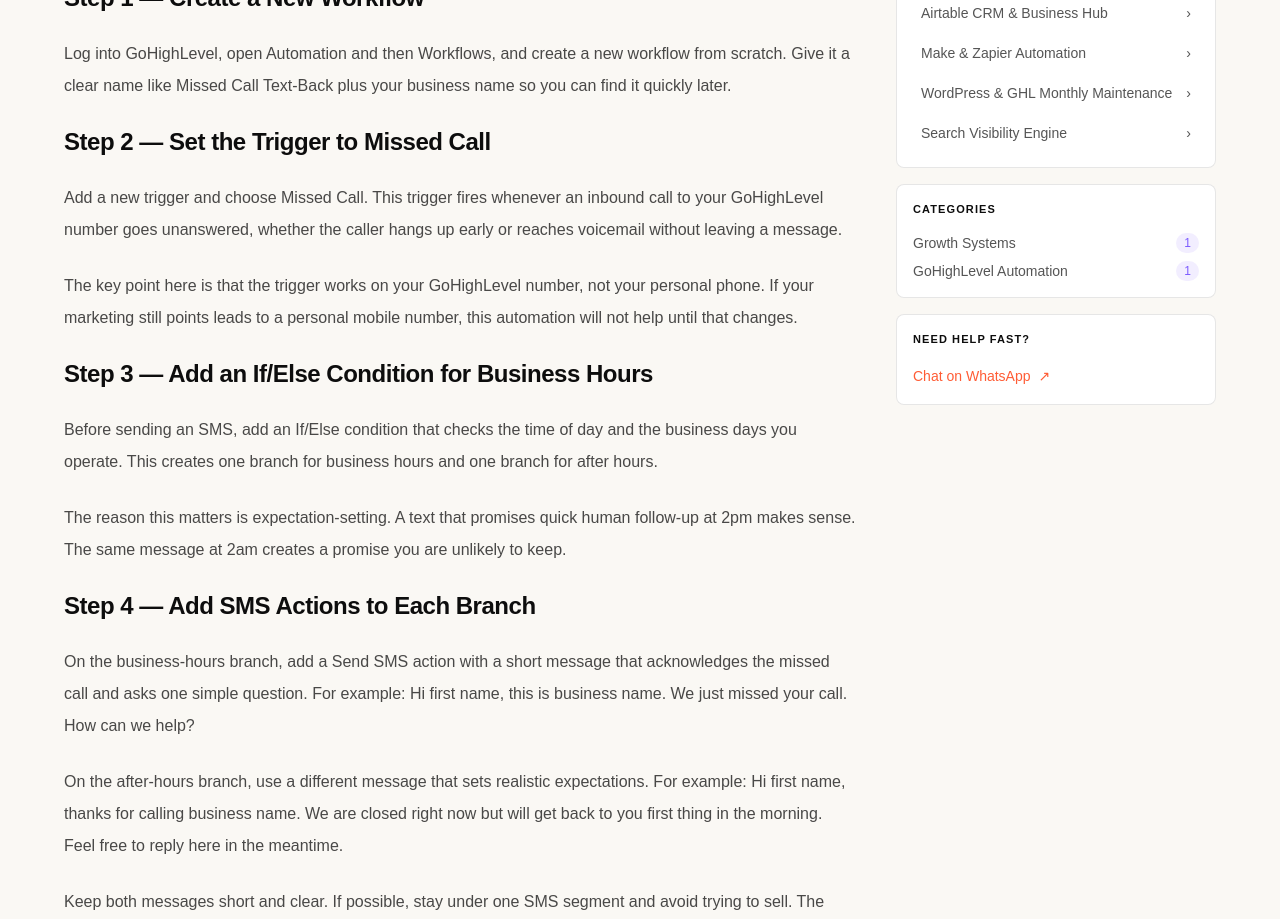
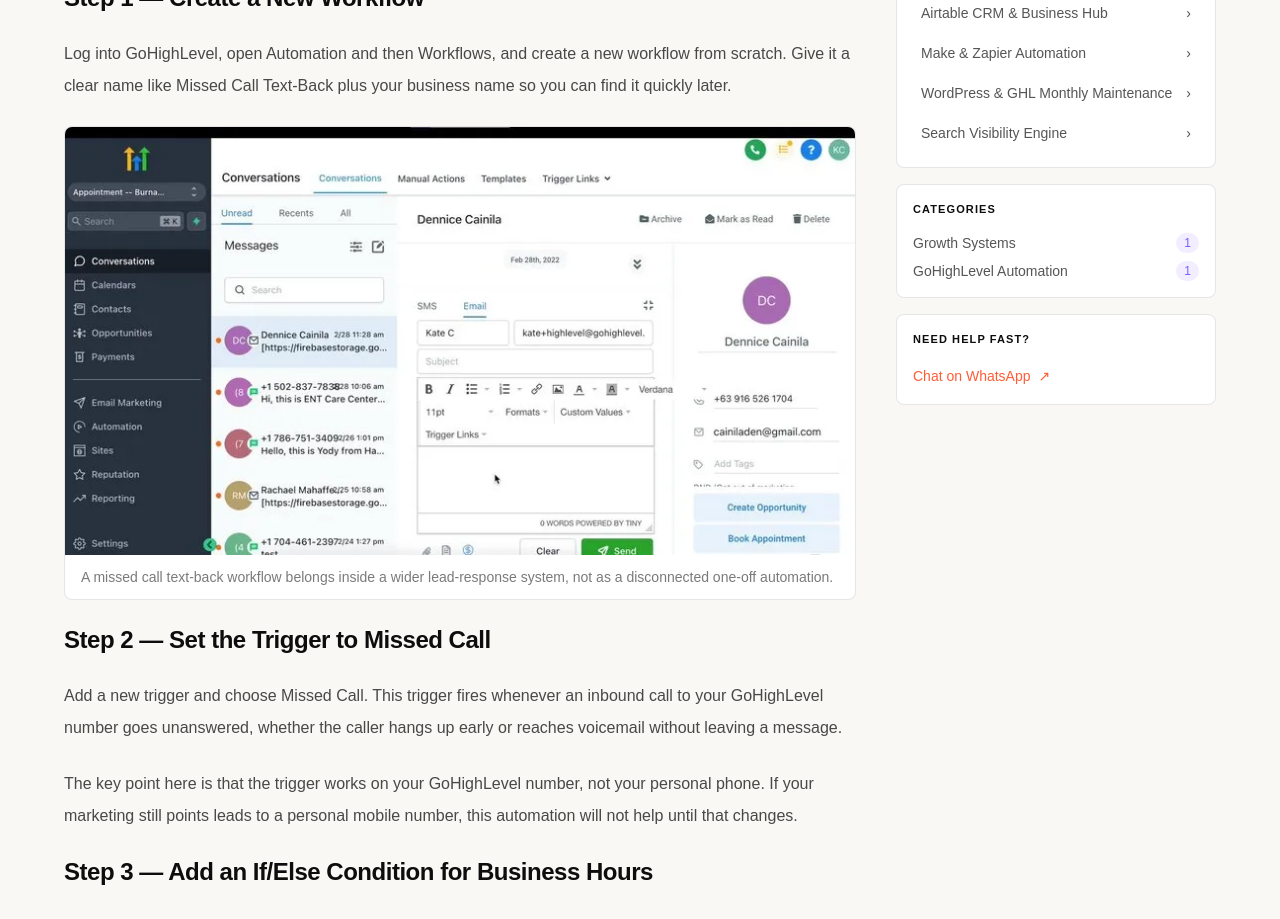
Before and after one commit to dev-gagandeep/Flux-Media-Creations, a Next.js app: page /blog/how-to-set-up-gohighlevel-missed-call-text-back in a window 1280 px wide. Shown: the part 1560-2479 px from the top of the page. Built offline with nearby package versions, Linux system fonts and the light colour scheme; a web font is replaced by a local one.

Commit message:
Add inline image to GHL blog post

```diff
--- a/src/app/blog/[slug]/page.tsx
+++ b/src/app/blog/[slug]/page.tsx
@@ -56,6 +56,14 @@
       alt: "GoHighLevel CRM dashboard used for lead tracking, automation workflows, and follow-up sequences.",
       caption: "GoHighLevel automation layer used for instant lead response and pipeline management.",
       insertAfter: 24,
+    },
+  ],
+  "how-to-set-up-gohighlevel-missed-call-text-back": [
+    {
+      src: "/images/blog/go-high-level.webp",
+      alt: "GoHighLevel automation dashboard showing conversations, workflows, and lead management tools.",
+      caption: "A missed call text-back workflow belongs inside a wider lead-response system, not as a disconnected one-off automation.",
+      insertAfter: 12,
     },
   ],
 };
```
